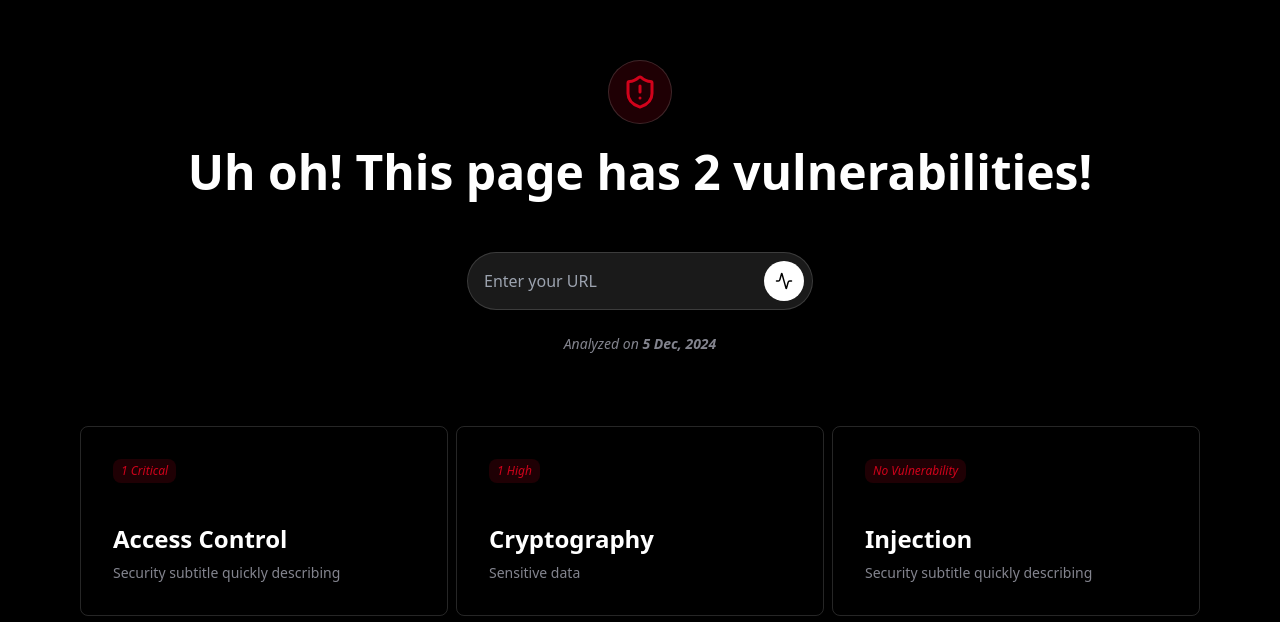
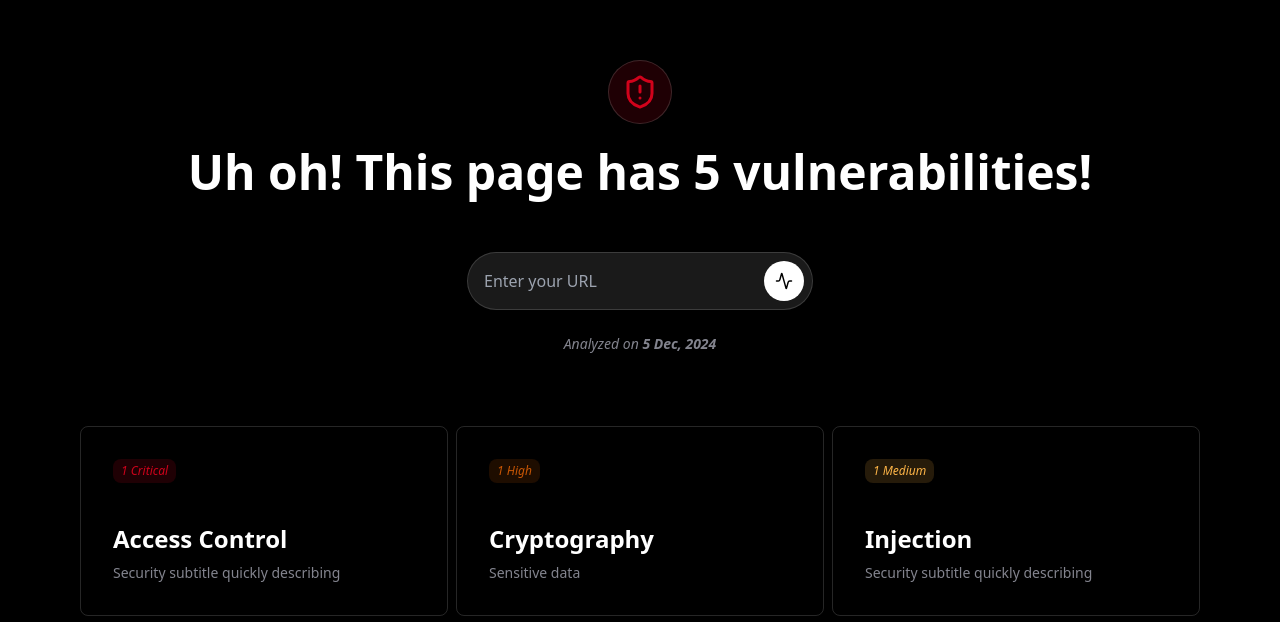
Before and after one commit to TugdualDek/projet-secu-logicielle, a Next.js app in the folder frontend/: page /report in a window 1280 px wide. Shown: the part 140-762 px from the top of the page. Built offline with nearby package versions, Linux system fonts and the light colour scheme.

Commit message:
Dynamic badge depending on the text accordion data

```diff
--- a/frontend/src/app/report/page.jsx
+++ b/frontend/src/app/report/page.jsx
@@ -1,8 +1,11 @@
 "use client";
 
 import { useState } from "react";
+import { ShieldAlert, ShieldCheck, ChevronDown } from 'lucide-react';
+
 import SearchInput from '@/components/search-input';
-import { ShieldAlert, ShieldCheck, ChevronDown } from 'lucide-react';
+import Badge from "@/components/badge";
+
 
 const accordionData = [
 	{
@@ -21,14 +24,14 @@ const accordionData = [
 	},
 	{
 		id: 3,
-		badge: "No vulnerability",
+		badge: "1 Medium",
 		title: "Injection",
 		subtitle: "Security subtitle quickly describing",
 		description: "No issues detected for Injection vulnerabilities.",
 	},
 	{
 		id: 4,
-		badge: "No vulnerability",
+		badge: "1 Low",
 		title: "Name 4",
 		subtitle: "Security subtitle quickly describing",
 		description: "No issues detected for Injection vulnerabilities.",
@@ -56,6 +59,14 @@ const accordionData = [
 	}
 ];
 
+const badgeVariantMapper = (badgeText) => {
+	if (badgeText.toLowerCase().includes("critical")) return "critical";
+	if (badgeText.toLowerCase().includes("high")) return "high";
+	if (badgeText.toLowerCase().includes("medium")) return "medium";
+	if (badgeText.toLowerCase().includes("low")) return "low";
+	return "noVulnerability";
+};
+
 const Report = () => {
 	const [openAccordions, setOpenAccordions] = useState([]);
 
@@ -76,7 +87,7 @@ const Report = () => {
 			</div>
 
 			<h1 className='text-5xl font-semibold py-4'>
-				Uh oh! This page has 2 vulnerabilities!
+				Uh oh! This page has 5 vulnerabilities!
 			</h1>
 
 			<SearchInput />
@@ -89,6 +100,7 @@ const Report = () => {
 			<div className="grid grid-cols-1 sm:grid-cols-2 lg:grid-cols-3 gap-2 mt-16 w-full px-6">
 				{accordionData.map((item) => {
 					const isOpen = openAccordions.includes(item.id);
+					const badgeVariant = badgeVariantMapper(item.badge);
 
 					return (
 						<div
@@ -101,9 +113,9 @@ const Report = () => {
 							<div className="flex w-full items-center justify-between">
 
 								{/* Badge */}
-								<span className="text-xs font-medium capitalize text-red italic bg-red/15 py-1 px-2 rounded-lg">
+								<Badge variant={badgeVariant}>
 									{item.badge}
-								</span>
+								</Badge>
 
 								{/* Chevron */}
 								<div className="opacity-0 transition duration-300 group-hover:opacity-100">
--- a/frontend/src/components/badge.jsx
+++ b/frontend/src/components/badge.jsx
@@ -11,9 +11,9 @@ const badgeVariants = {
 const Badge = ({ variant = "noVulnerability", children }) => {
     return (
         <span
-        className={`text-xs font-medium capitalize py-1 px-2 rounded-lg ${badgeVariants[variant]}`}
+            className={`text-xs font-medium capitalize italic py-1 px-2 rounded-lg ${badgeVariants[variant]}`}
         >
-        {children}
+            {children}
         </span>
     );
 };
```
